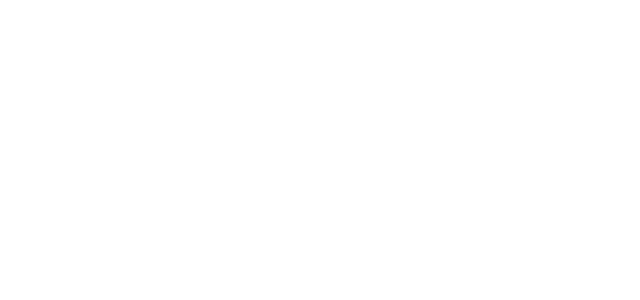
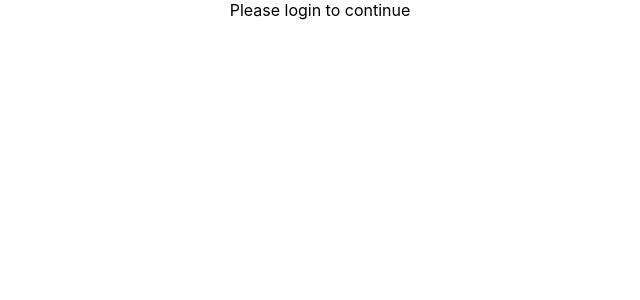
Before and after one commit to kutsen-rom/react-typescript, a React (Create React App) app: page / in a window 1280 px wide. Shown: the top 300 px of the page, without its empty margins (320-960 px from the left). Built offline with nearby package versions, Linux system fonts and the light colour scheme.

Commit message:
Complete exercise 18

```diff
--- a/src/App.tsx
+++ b/src/App.tsx
@@ -1,8 +1,11 @@
 import "./App.css";
+import Private from "./component/auth/Private";
+import Profile from "./component/auth/Profile";
 
 function App() {
   return (
     <div className="App">
+      <Private isLoggedIn={false} component={Profile} />
     </div>
   );
 }
--- /dev/null
+++ b/src/component/auth/Login.tsx
@@ -0,0 +1,3 @@
+export default function Login() {
+  return <div>Please login to continue</div>;
+}
--- /dev/null
+++ b/src/component/auth/Private.tsx
@@ -0,0 +1,15 @@
+import Login from "./Login";
+import { ProfileProps } from "./Profile";
+
+type PrivateProps = {
+  isLoggedIn: boolean;
+  component: React.ComponentType<ProfileProps>;
+};
+
+export default function Private({ isLoggedIn, component: Component }: PrivateProps) {
+  if (isLoggedIn) {
+    return <Component name="Roman" />;
+  } else {
+    return <Login />;
+  }
+}
--- /dev/null
+++ b/src/component/auth/Profile.tsx
@@ -0,0 +1,7 @@
+export type ProfileProps = {
+    name: string;
+}
+
+export default function Profile({name}: ProfileProps) {
+  return <div>Private Profile component. Name is {name}</div>;
+}
```
